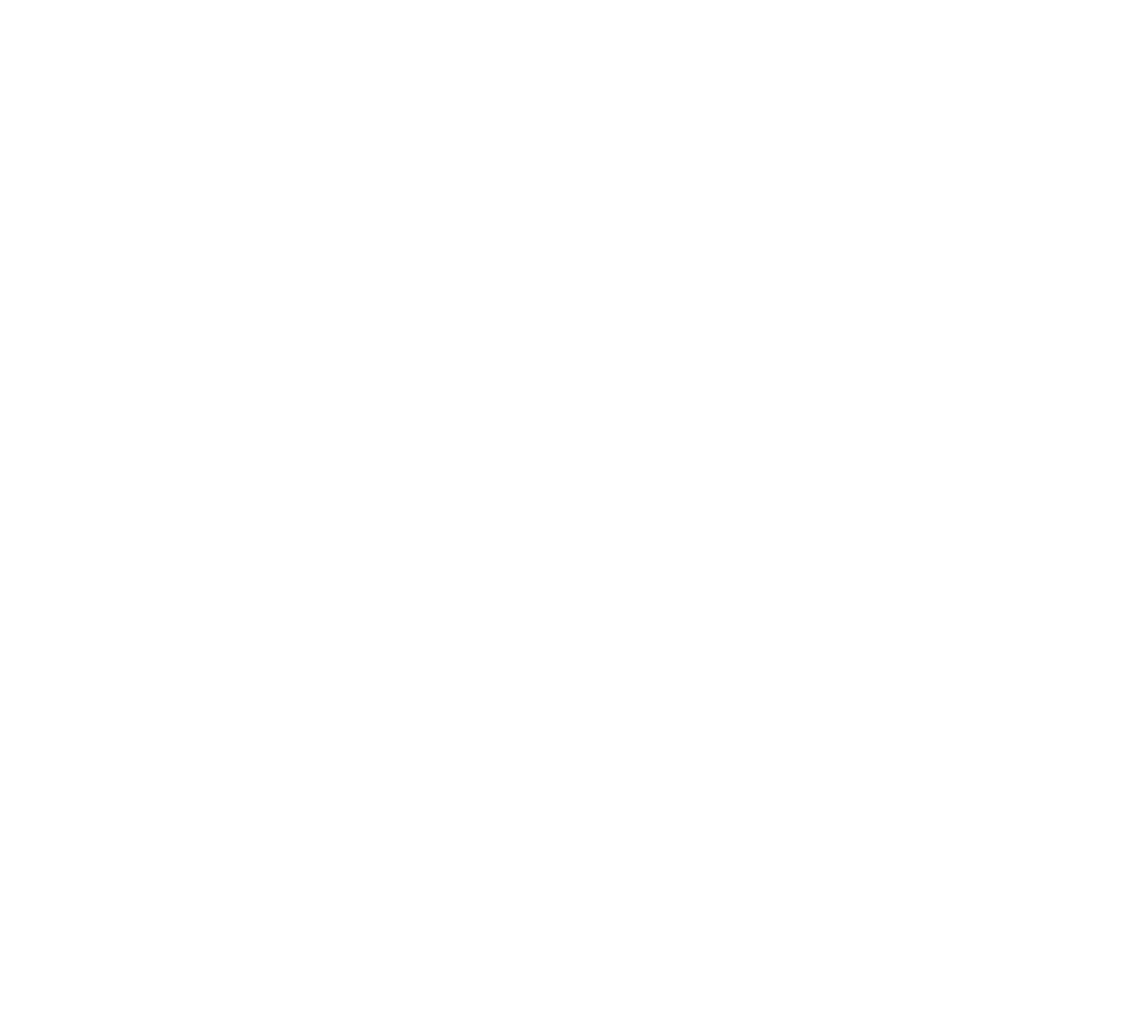
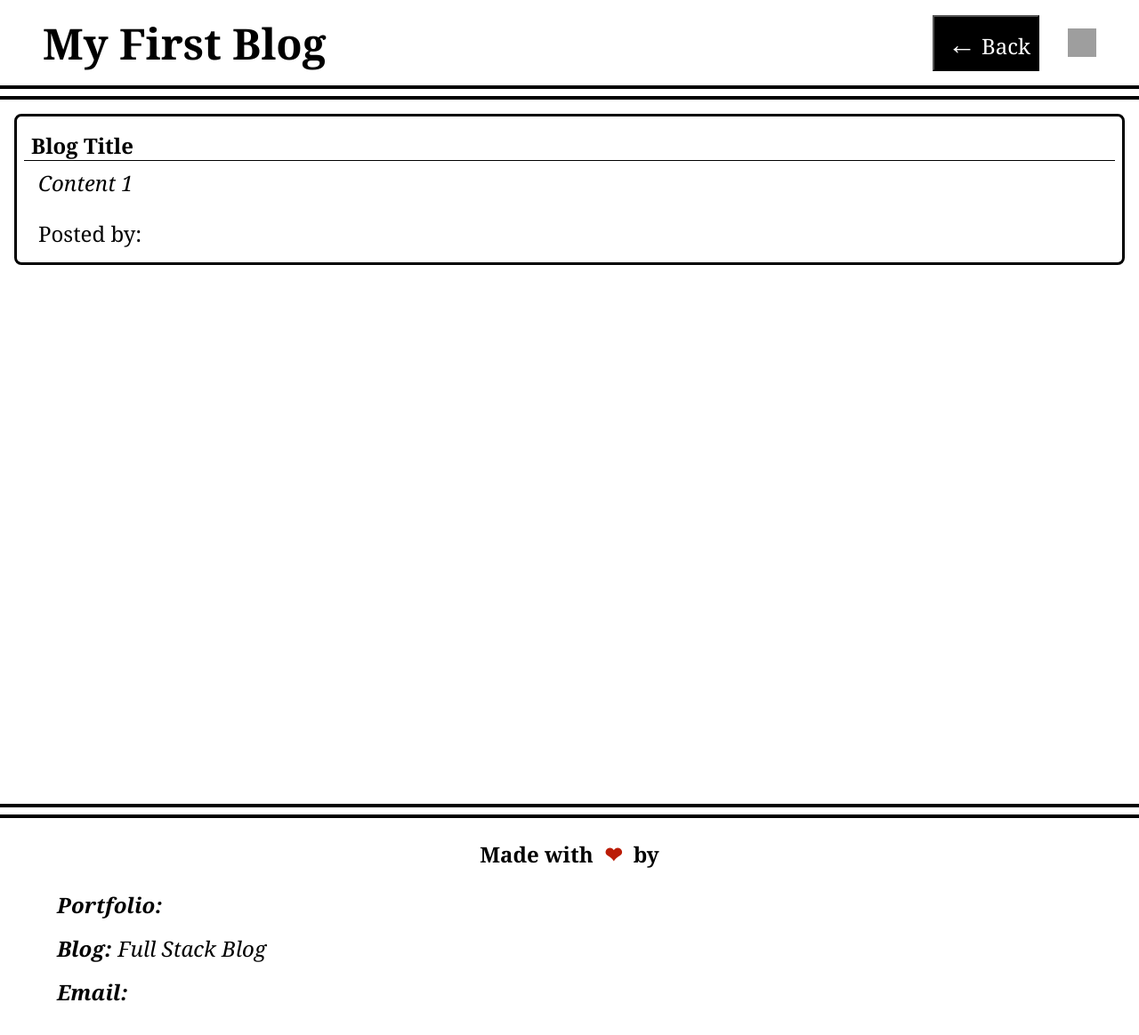
Before and after one commit to Nikky0910/web-api-personal-blog, a plain HTML site: page blog.html in a window 1280 px wide. Shown: the whole page at 89% size. Before the commit the page ends 800 px from the top, so only its background shows below. Drawn offline with Linux system fonts and the light colour scheme; grey boxes are pictures that could not be loaded.

Commit message:
added html and css of blog's page

```diff
--- a/assets/css/blog.css
+++ b/assets/css/blog.css
@@ -0,0 +1,108 @@
+:root {
+    --radius: 8px;
+    --inner-border: 0.1rem solid black;
+}
+* {
+    box-sizing: border-box;
+    padding: 0;
+    margin: 0;
+}
+h1,h2,h3,h4,h5,h6 {
+    font-size: 100%;
+}
+header {
+    display: flex;
+    height: 2rem;
+    width: 100%;
+    border-bottom: var(--border);
+}
+header h2,
+nav {
+    height: 2rem;
+    display: flex;
+    align-items: center;
+    width: 100%;
+}
+nav {
+    justify-content: flex-end;
+}
+nav button {
+    padding: 0.5rem;
+    margin-right: 2rem;
+    background-color: black;
+    color: var(--color-light);
+    font-size: var(--h3-size);
+}
+header h2 {
+    font-size: var(--h2-size);
+}
+main {
+    flex-wrap: wrap;
+    padding: 1rem;
+    align-content: flex-start;
+    border-bottom: var(--border);
+}
+main article {
+    border: 0.2rem solid black;
+    width: 100%;
+    border-radius: var(--radius);
+    padding: 0.5rem;
+    display: flex;
+    flex-wrap: wrap;
+    align-content: flex-start;
+    margin-bottom: 1rem;
+}
+article h3 {
+    padding: 0.5rem 0.5rem 0;
+    font-size: var(--h3-size);
+    border-bottom: var(--inner-border);
+    width: 100%;
+}
+article p,
+article footer {
+    padding: 0.5rem;
+    width: 100%;
+    font-size: 1.5rem;
+}
+article > p {
+    font-style: italic;
+    margin-left: 0.5rem;
+}
+article footer {
+    padding-bottom: 0;
+}
+#footer {
+    display: flex;
+    flex-wrap: wrap;
+    margin-top: 0.5rem;
+    border-top: var(--border);
+    padding: 1rem 3rem;
+}
+#footer h3,
+#footer section {
+    width: 100%;
+    padding: 0.5rem;
+}
+#footer h3 {
+    display: flex;
+    justify-content: center;
+    align-items: center;
+    font-size: var(--h3-size);
+}
+#footer section p {
+    padding: 0.5rem;
+    font-size: var(--h3-size);
+    font-weight: bold;
+    font-style: italic;
+}
+#footer section p #blog {
+    font-weight: normal;
+}
+#heart {
+    font-size: 1.5rem;
+    color: hsl(7, 93%, 38%);
+}
+#arrow {
+    font-weight: bold;
+    font-size: 2rem;
+}
--- a/assets/css/form.css
+++ b/assets/css/form.css
@@ -30,6 +30,7 @@ form .field input,
 }
 form .field textarea {
     height: 6rem;
+    font-size: var(--h3-size);
 }
 
 form .field label,
--- a/assets/css/styles.css
+++ b/assets/css/styles.css
@@ -10,6 +10,7 @@
     box-sizing: border-box;
     padding: 0;
     margin: 0;
+    font-family: Georgia, 'Times New Roman', Times, serif;
 }
 h1,h2,h3,h4,h5,h6 {
     font-size: 100%;
@@ -19,19 +20,18 @@ header {
     height: 2rem;
     justify-content: flex-end;
     flex-basis: 100%;
-    width: 100%;
     padding: 3rem;
     border-bottom: var(--border);
     align-items: center;
 }
-img {
+#theme {
     width: 2rem;
     height: 2rem;
 }
 main {
     display: flex;
     border-top: var(--border);
-    margin: 1rem 0 0;
+    margin: 0.5rem 0 0;
     height: 100vh;
 }
 main section {
--- a/blog.html
+++ b/blog.html
@@ -8,7 +8,41 @@
     <link rel="stylesheet" href="./assets/css/styles.css">
 </head>
 <body>
-
+    <header>
+        <h2>My First Blog</h2>
+        <nav>
+            <button>&nbsp;<span id="arrow">&#x2190;</span>&nbsp;Back</button>
+            <img id="theme" src="https://static-00.iconduck.com/assets.00/sun-symbol-emoji-1024x1024-ys649vi7.png" data-sun= "https://static-00.iconduck.com/assets.00/sun-symbol-emoji-1024x1024-ys649vi7.png" data-moon= "https://upload.wikimedia.org/wikipedia/commons/thumb/e/ee/Weather_icon_-_full_moon.svg/1200px-Weather_icon_-_full_moon.svg.png" data-status= "sun" alt="sun">
+        </nav>
+    </header>
+    <main>
+        <article>
+            <h3>Blog Title</h3>
+            <p>Content 1</p>
+            <footer>
+                <p>Posted by:
+                    <span></span>
+                </p>
+            </footer>
+        </article>
+    </main>
+    <footer id="footer">
+        <h3>Made with &nbsp;
+            <span id="heart"> &#10084 </span>&nbsp; by
+            <span></span>
+        </h3>
+        <section>
+            <p>Portfolio:
+                <span></span>
+            </p>
+            <p>Blog:
+                <span id="blog">Full Stack Blog</span>
+            </p>
+            <p id="email">Email:
+                <span></span>
+            </p>
+        </section>
+    </footer>
     <script src="./assets/js/blog.js"></script>
     <script src="./assets/js/logic.js"></script>
 </body>
```
